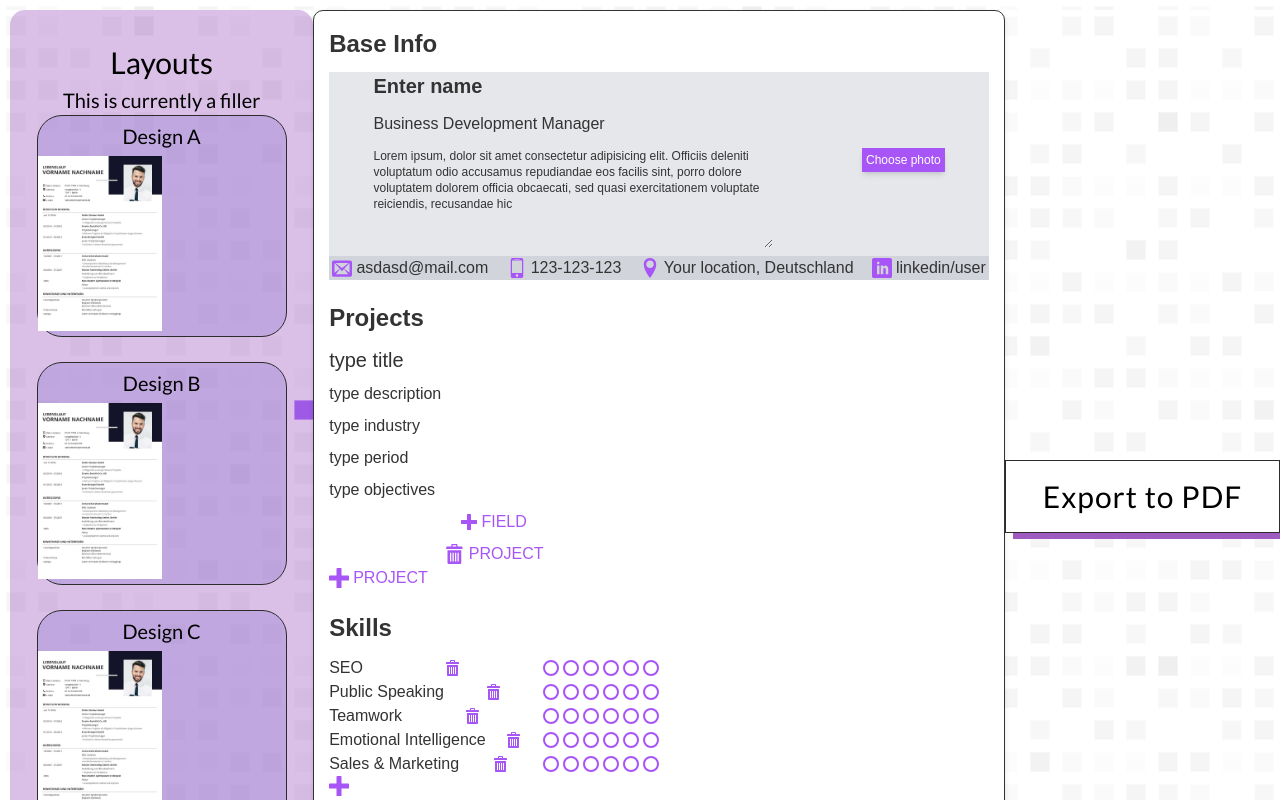
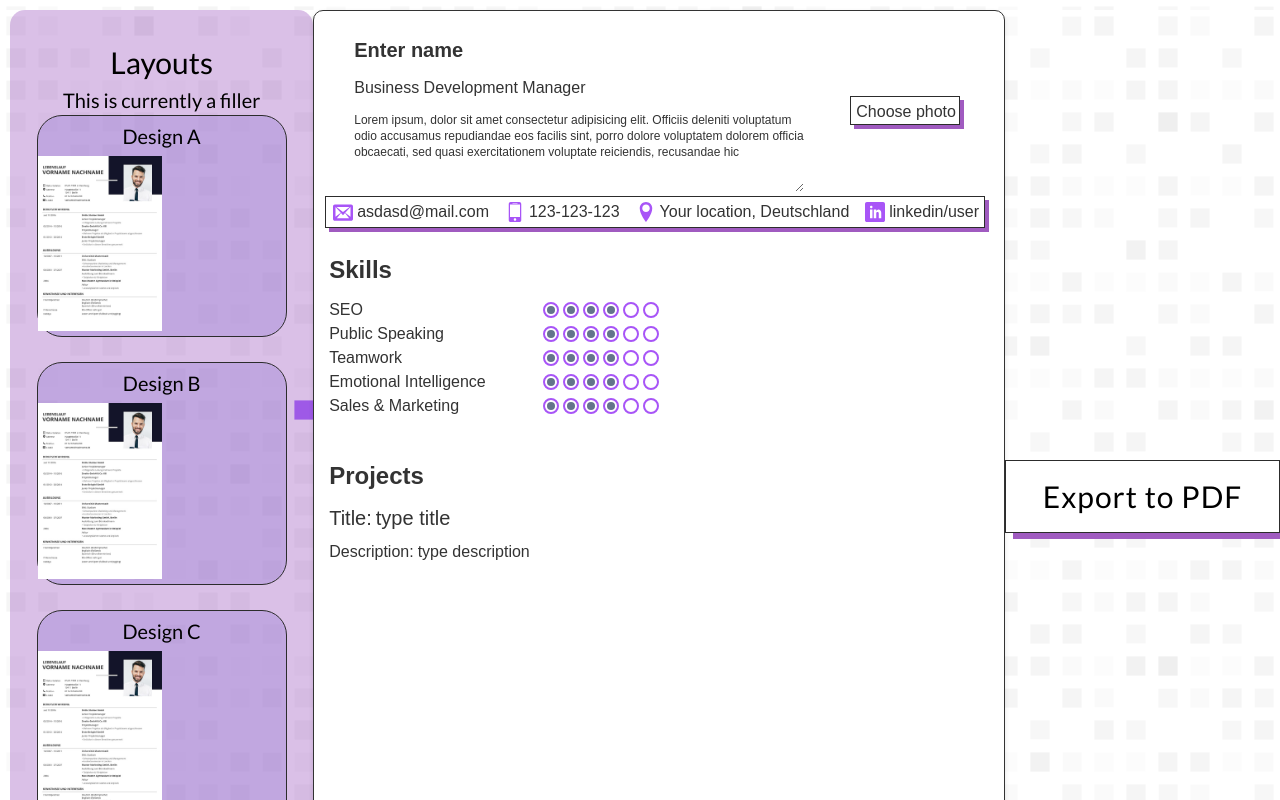
Before and after one commit to VanTea1/portfolioManagementApp, an Angular app: page /cv in a window 1280 px wide. Shown: the top 800 px of the page. Built offline with nearby package versions, Linux system fonts and the light colour scheme.

Commit message:
desktop-styles

```diff
--- a/src/app/components/base-info/base-info.component.html
+++ b/src/app/components/base-info/base-info.component.html
@@ -1,4 +1,4 @@
-<section class="base-info bg-gray-200">
+<section class="base-info">
   <div class="flex justify-around">
     <div class="flex flex-col gap-3 max-w-[70%]">
       <app-edit
@@ -13,7 +13,7 @@
       ></app-edit>
 
       <textarea
-        class="text-area text-xs bg-gray-200"
+        class="text-xs lg:w-[350px] xl:w-[450px] lg:h-20"
         type="text"
         [(value)]="description"
       ></textarea>
@@ -22,11 +22,7 @@
     <div class="flex flex-col gap-2 justify-center items-center">
       @if(avatarUrl){
       <div class="change-btn justify-center items-center">
-        <img
-          class="w-28 h-28 rounded-full border p-1"
-          [src]="avatarUrl"
-          alt="userAvatar"
-        />
+        <img class="w-28 h-28 border p-1" [src]="avatarUrl" alt="userAvatar" />
         <input
           type="file"
           #fileInput
@@ -34,7 +30,7 @@
           (change)="onFileSelected($event)"
         />
         <button
-          class="hidden shadow-md p-1 text-white bg-purple-500 text-xs"
+          class="hidden chooseButton text-base mt-2 ml-1"
           (click)="fileInput.click()"
         >
           Change photo
@@ -48,17 +44,14 @@
         style="display: none"
         (change)="onFileSelected($event)"
       />
-      <button
-        class="shadow-md p-1 text-white bg-purple-500 text-xs"
-        (click)="fileInput.click()"
-      >
+      <button class="chooseButton text-base" (click)="fileInput.click()">
         Choose photo
       </button>
       }
     </div>
   </div>
 
-  <ul class="flex justify-around mt-2 gap-3 text-xs bg-gray-300">
+  <ul class="flex justify-around mt-2 gap-3 text-sm contacts-wrapper">
     <li class="flex items-center gap-1">
       <svg class="fill-purple-500" width="20" height="20">
         <use href="./assets/sprite.svg#icon-envelop"></use>
--- a/src/app/components/base-info/base-info.component.scss
+++ b/src/app/components/base-info/base-info.component.scss
@@ -1,11 +1,52 @@
-.text-area {
-  height: 100px;
-  width: 400px;
-  word-break: break-word;
-}
-
 .change-btn {
   &:hover button {
     @apply flex;
   }
 }
+
+.chooseButton {
+  height: fit-content;
+  position: sticky;
+  text-align: center;
+  padding: 0 8px 5px 2px;
+  outline: 0;
+  z-index: 1;
+  cursor: pointer;
+  position: relative;
+  background-color: #a05bc0;
+  user-select: none;
+  -webkit-user-select: none;
+  touch-action: manipulation;
+}
+
+.chooseButton::after {
+  content: "";
+  background-color: white;
+  width: 100%;
+  border: 1px solid rgb(44, 44, 44);
+  position: absolute;
+  z-index: -1;
+  height: 100%;
+  bottom: 4px;
+  right: 4px;
+  transition: 0.2s;
+}
+
+.contacts-wrapper {
+  position: relative;
+  background-color: #a05bc0;
+  z-index: 1;
+  padding: 0 8px 8px 2px;
+}
+.contacts-wrapper:after {
+  border: 1px solid rgb(44, 44, 44);
+  background-color: white;
+  content: "";
+  width: 100%;
+  z-index: -1;
+  position: absolute;
+  height: 100%;
+  bottom: 4px;
+  right: 4px;
+  transition: 0.2s;
+}
--- a/src/app/components/cv/cv.component.html
+++ b/src/app/components/cv/cv.component.html
@@ -1,5 +1,4 @@
 <div class="wrapper">
-
   <div class="layoutsWrapper">
     <div class="layoutChoices">
       <div class="layout-title">Layouts</div>
@@ -9,23 +8,22 @@
 
   <div #exportContent class="cv">
     <div class="section">
-            <div class="section-title">Base Info</div>
+      <div class="section-title"></div>
       <app-base-info></app-base-info>
+    </div>
+
+    <div class="section">
+      <div class="section-title">Skills</div>
+      <app-skills></app-skills>
     </div>
 
     <div class="section">
       <div class="section-title">Projects</div>
       <app-projects></app-projects>
     </div>
-
-        <div class="section">
-            <div class="section-title">Skills</div>
-            <app-skills></app-skills>
-        </div>
   </div>
 
   <div class="buttons">
     <button class="exportButton" (click)="exportToPDF()">Export to PDF</button>
   </div>
-
 </div>
--- a/src/app/components/edit/edit.component.html
+++ b/src/app/components/edit/edit.component.html
@@ -1,11 +1,11 @@
 @if (!isEditMode) {
-<div class="relative change-container flex">
+<div class="relative change-container flex hover:pr-4">
   <div>{{ value }}</div>
   <button class="hidden" (click)="switchEditMode()">
     <svg
-      class="absolute right-[-20px] fill-purple-500 top-0 hover:scale-125"
-      width="20"
-      height="20"
+      class="absolute right-[-4px] fill-purple-500 top-0 hover:scale-125 transition-all"
+      width="16"
+      height="16"
     >
       <use href="./assets/sprite.svg#icon-pencil"></use>
     </svg>
@@ -21,7 +21,7 @@
   />
   <button (click)="switchEditMode()">
     <svg
-      class="absolute right-[-20px] fill-purple-500 top-0 hover:scale-125"
+      class="absolute right-[-16] fill-purple-500 top-0 hover:scale-125 transition-all"
       width="20"
       height="20"
     >
--- a/src/app/components/edit/edit.component.scss
+++ b/src/app/components/edit/edit.component.scss
@@ -1,5 +1,5 @@
 .change-container {
   &:hover button {
-    @apply block;
+    @apply flex;
   }
 }
--- a/src/app/components/projects/projects.component.html
+++ b/src/app/components/projects/projects.component.html
@@ -1,47 +1,75 @@
-<section class="skills-section max-w-[50%]">
+<section class="projects-section flex flex-col gap-4 min-h-5 max-w-[50%]">
   @for(project of projects; track $index){
   <div class="flex flex-col gap-2">
-    <app-edit class="text-xl" type="text" [(value)]="project.title"></app-edit>
+    <div class="flex gap-1">
+      <div class="text-xl w-auto">Title:</div>
+      <app-edit
+        class="text-xl"
+        type="text"
+        [(value)]="project.title"
+      ></app-edit>
+    </div>
+    <div class="flex gap-1">
+      <div class="text-base w-auto">Description:</div>
       <app-edit
         class="text-base"
         type="text"
         [(value)]="project.description"
       ></app-edit>
+    </div>
     @for(key of getProjectTitles(project); track key){
+    <div class="relative flex gap-1">
       <app-edit
         class="text-base w-auto"
         type="text"
-      [(value)]="project[key]"
+        [(value)]="project[key][0]"
+      ></app-edit
+      >:
+      <app-edit
+        class="text-base w-auto"
+        type="text"
+        [(value)]="project[key][1]"
       ></app-edit>
+      <button
+        class="absolute top-[2px] left-[-14px] hidden"
+        (click)="deleteProjectField(key, project)"
+      >
+        <svg class="fill-purple-500 hover:scale-125" width="16" height="16">
+          <use href="./assets/sprite.svg#icon-bin"></use>
+        </svg>
+      </button>
+    </div>
     }
     <button
-      class="flex justify-center items-center text-purple-500 uppercase gap-1"
+      class="hidden items-center text-purple-500 uppercase gap-1 hover:scale-105 transition-all"
       (click)="addProjectField(project)"
     >
-      <svg class="fill-purple-500 hover:scale-125" width="16" height="16">
+      <svg class="fill-purple-500" width="14" height="14">
         <use href="./assets/sprite.svg#icon-plus"></use>
       </svg>
       Field
     </button>
 
     <button
-      class="flex justify-center items-center text-purple-500 uppercase gap-1"
+      class="hidden text-base items-center text-purple-500 uppercase gap-1 hover:scale-105 transition-all"
       (click)="deleteProject($index)"
     >
-      <svg class="fill-purple-500 hover:scale-125" width="20" height="20">
+      <svg class="fill-purple-500" width="16" height="16">
         <use href="./assets/sprite.svg#icon-bin"></use>
       </svg>
       Project
     </button>
   </div>
   }
+  <div class="flex justify-center items-center">
     <button
-    class="add-project flex justify-center items-center text-purple-500 uppercase gap-1"
+      class="add-project hidden justify-center items-center text-purple-500 uppercase gap-1 hover:scale-105 transition-all"
       (click)="addProject()"
     >
-    <svg class="fill-purple-500 hover:scale-125" width="20" height="20">
+      <svg class="fill-purple-500" width="20" height="20">
         <use href="./assets/sprite.svg#icon-plus"></use>
       </svg>
       Project
     </button>
+  </div>
 </section>
--- a/src/app/components/projects/projects.component.scss
+++ b/src/app/components/projects/projects.component.scss
@@ -0,0 +1,7 @@
+.projects-section {
+  &:hover {
+    button {
+      display: flex;
+    }
+  }
+}
--- a/src/app/components/projects/projects.component.ts
+++ b/src/app/components/projects/projects.component.ts
@@ -11,9 +11,9 @@ import { IProject } from '../../models/Project';
 })
 export class ProjectsComponent {
 
-  projects: IProject[] = [{id:1, title:'type title',description:'type description', industry:'type industry', period:'type period', objectives:'type objectives'}];
+  projects: IProject[] = [{id:1, title:'type title',description:'type description'}];
 
-  projectToAdd: IProject = { id: Math.floor(Math.random() * 1000), title: 'type title', description: 'type description', industry: 'type industry', period: 'type period', objectives: 'type objectives' }
+  projectToAdd: IProject = { id: Math.floor(Math.random() * 1000), title: 'type title', description: 'type description' }
 
     addProject() {
     this.projects.push(this.projectToAdd);
@@ -26,6 +26,9 @@ export class ProjectsComponent {
   }
   addProjectField(project:IProject) {
     const key = Math.floor(Math.random() * 1000).toString();
-    project[key] = 'new field';
+    project[key] = ['new title', 'new field'];
+  }
+  deleteProjectField(key:string, project:IProject) {
+    delete project[key];
   }
 }
--- a/src/app/components/skills/skills.component.html
+++ b/src/app/components/skills/skills.component.html
@@ -1,39 +1,48 @@
 <section class="skills-section max-w-[50%]">
   @for(skill of skills; track $index){
-  <div class="flex justify-between items-center">
+  <div class="skill flex justify-between items-center">
+    <div class="relative">
       <app-edit
-      class="text-base w-auto max-w-[70%]"
+        class="relative text-base w-auto max-w-[70%]"
         type="text"
         [(value)]="skills[$index]"
       ></app-edit>
-    <button (click)="deleteSkill($index)">
-      <svg class="fill-purple-500 hover:scale-125" width="16" height="16">
+      <button
+        class="absolute top-[2px] left-[-14px] hidden"
+        (click)="deleteSkill($index)"
+      >
+        <svg
+          class="fill-purple-500 hover:scale-125 transition-all"
+          width="16"
+          height="16"
+        >
           <use href="./assets/sprite.svg#icon-bin"></use>
         </svg>
       </button>
+    </div>
     <div class="flex space-x-1">
       <label
         class="label flex w-4 h-4 border-2 rounded-full border-purple-500 items-center justify-center"
       >
-        <input class="hidden" type="checkbox" />
+        <input class="hidden" checked type="checkbox" />
         <div class="checkmark"></div>
       </label>
       <label
         class="label flex w-4 h-4 border-2 rounded-full border-purple-500 items-center justify-center"
       >
-        <input class="hidden" type="checkbox" />
+        <input class="hidden" checked type="checkbox" />
         <div class="checkmark"></div>
       </label>
       <label
         class="label flex w-4 h-4 border-2 rounded-full border-purple-500 items-center justify-center"
       >
-        <input class="hidden" type="checkbox" />
+        <input class="hidden" checked type="checkbox" />
         <div class="checkmark"></div>
       </label>
       <label
         class="label flex w-4 h-4 border-2 rounded-full border-purple-500 items-center justify-center"
       >
-        <input class="hidden" type="checkbox" />
+        <input class="hidden" checked type="checkbox" />
         <div class="checkmark"></div>
       </label>
       <label
@@ -51,9 +60,13 @@
     </div>
   </div>
   }
-  <button class="add-skill" (click)="addSkill()">
-    <svg class="fill-purple-500 hover:scale-125" width="20" height="20">
+  <button
+    class="add-skill hidden justify-center items-center text-purple-500 uppercase gap-1 hover:scale-125 transition-all"
+    (click)="addSkill()"
+  >
+    <svg class="fill-purple-500" width="20" height="20">
       <use href="./assets/sprite.svg#icon-plus"></use>
     </svg>
+    Skill
   </button>
 </section>
--- a/src/app/components/skills/skills.component.scss
+++ b/src/app/components/skills/skills.component.scss
@@ -8,3 +8,10 @@
 // .skills-section :hover ~ .add-skill {
 //   @apply block;
 // }
+.skills-section {
+  &:hover {
+    button {
+      display: flex;
+    }
+  }
+}
```
Lines whose indentation alone changed are shown as unchanged.
